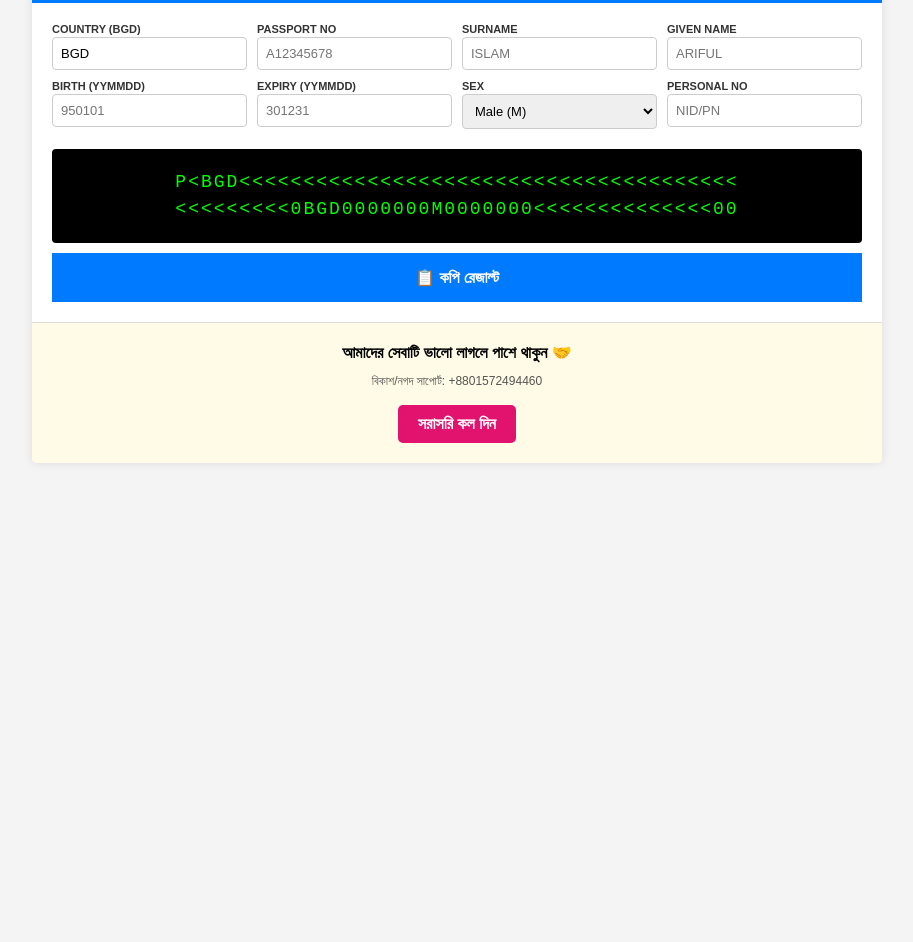
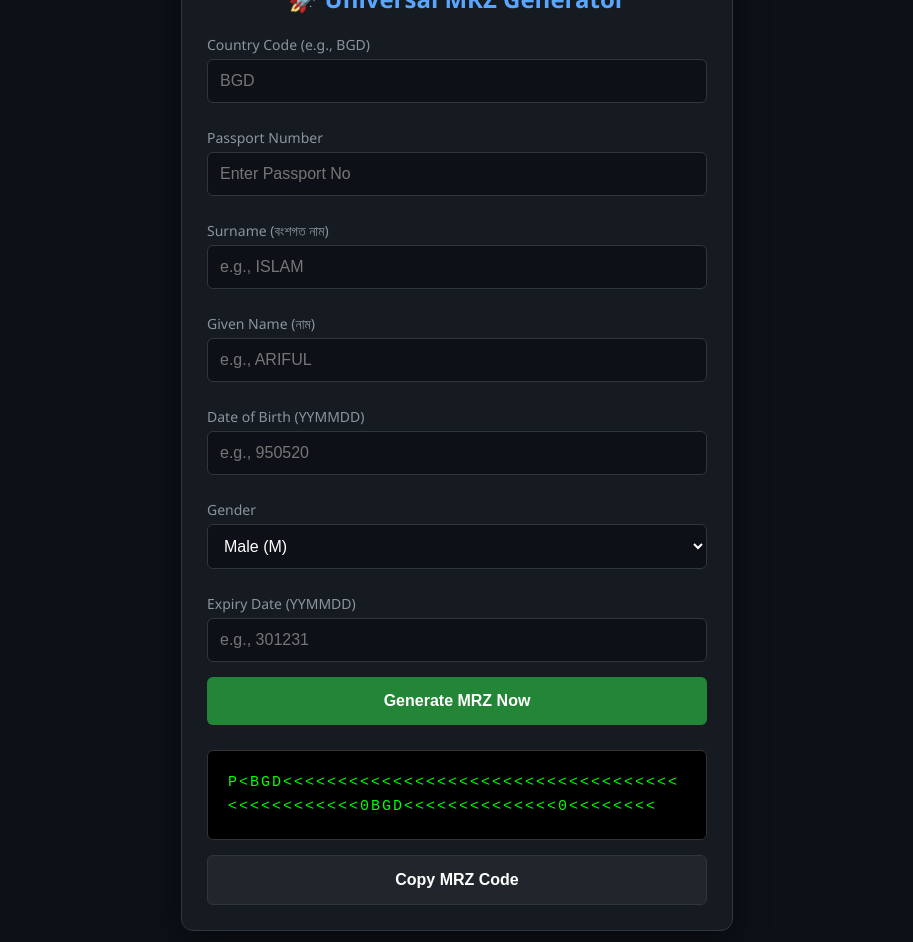
Before and after one commit to Arifulislam0/mrz-app2, a plain HTML site: page index.html in a window 1280 px wide. Shown: the part 84-1026 px from the top of the page, without its empty margins (183-1096 px from the left). Before the commit the page ends 800 px from the top, so only its background shows below. Drawn offline with Linux system fonts and the light colour scheme.

Commit message:
Update index.html

```diff
--- a/index.html
+++ b/index.html
@@ -3,108 +3,104 @@
 <head>
     <meta charset="UTF-8">
     <meta name="viewport" content="width=device-width, initial-scale=1.0">
-    <title>Arifulcom Travel Pro - Fixed MRZ</title>
+    <title>Ariful Universal MRZ Generator - Live</title>
+
     <style>
-        body { font-family: Arial, sans-serif; background: #f4f4f4; padding: 20px; display: flex; justify-content: center; }
-        .main-card { width: 100%; max-width: 850px; background: #fff; border-radius: 5px; box-shadow: 0 0 10px rgba(0,0,0,0.1); overflow: hidden; }
-        .header { background: #1a1a1a; color: white; padding: 15px; text-align: center; border-bottom: 3px solid #007bff; }
-        .header h2 { margin: 0; font-size: 22px; }
-        .form-content { padding: 20px; }
-        .grid { display: grid; grid-template-columns: repeat(4, 1fr); gap: 10px; margin-bottom: 20px; }
-        @media (max-width: 600px) { .grid { grid-template-columns: 1fr 1fr; } }
-        label { font-size: 11px; font-weight: bold; color: #333; display: block; margin-bottom: 2px; text-transform: uppercase; }
-        input, select { width: 100%; padding: 8px; border: 1px solid #ccc; border-radius: 4px; box-sizing: border-box; font-size: 13px; }
-        #result-box { background: #000; color: #00ff00; font-family: 'Courier New', monospace; padding: 20px; margin-top: 10px; border-radius: 4px; min-height: 50px; text-align: center; font-size: 18px; line-height: 1.5; letter-spacing: 2px; white-space: pre-line; }
-        .copy-btn { width: 100%; padding: 15px; background: #007bff; color: white; border: none; cursor: pointer; font-weight: bold; font-size: 16px; margin-top: 10px; }
-        .support-section { text-align: center; padding: 20px; background: #fffbe6; border-top: 1px solid #ddd; }
-        .pay-btn { display: inline-block; background: #e2136e; color: white; padding: 10px 20px; text-decoration: none; border-radius: 5px; font-weight: bold; margin-top: 5px; }
+        :root { --main-bg: #0d1117; --card-bg: #161b22; --accent: #238636; --text: #c9d1d9; }
+        body { font-family: 'Segoe UI', Tahoma, sans-serif; background-color: var(--main-bg); color: var(--text); margin: 0; padding: 20px; display: flex; flex-direction: column; align-items: center; }
+        .container { background: var(--card-bg); padding: 25px; border-radius: 12px; box-shadow: 0 8px 32px rgba(0,0,0,0.5); width: 100%; max-width: 500px; border: 1px solid #30363d; }
+        h2 { text-align: center; color: #58a6ff; margin-bottom: 20px; }
+        label { display: block; margin-top: 10px; font-size: 14px; color: #8b949e; }
+        input, select { width: 100%; padding: 12px; margin: 5px 0 15px 0; border: 1px solid #30363d; border-radius: 6px; background: #0d1117; color: white; box-sizing: border-box; font-size: 16px; }
+        button { width: 100%; background-color: var(--accent); color: white; padding: 15px; border: none; border-radius: 6px; cursor: pointer; font-weight: bold; font-size: 16px; transition: 0.3s; }
+        button:hover { background-color: #2ea043; }
+        .mrz-result { background: #000; color: #00ff00; padding: 20px; border-radius: 6px; font-family: 'Courier New', monospace; margin-top: 25px; word-break: break-all; border: 1px solid #333; font-size: 15px; line-height: 1.6; letter-spacing: 2px; }
+        .ad-container { width: 100%; max-width: 500px; margin-top: 20px; padding: 15px; background: #21262d; border-radius: 8px; text-align: center; border: 1px dashed #444; }
+        .footer { margin-top: 30px; font-size: 12px; color: #8b949e; text-align: center; }
     </style>
 </head>
 <body>
 
-<div class="main-card">
-    <div class="header"><h2>Arifulcom Travel Pro</h2></div>
-    <div class="form-content">
-        <div class="grid">
-            <div><label>COUNTRY (BGD)</label><input type="text" id="c" value="BGD" onkeyup="updateMRZ()"></div>
-            <div><label>PASSPORT NO</label><input type="text" id="n" placeholder="A12345678" onkeyup="updateMRZ()"></div>
-            <div><label>SURNAME</label><input type="text" id="s" placeholder="ISLAM" onkeyup="updateMRZ()"></div>
-            <div><label>GIVEN NAME</label><input type="text" id="g" placeholder="ARIFUL" onkeyup="updateMRZ()"></div>
-            <div><label>BIRTH (YYMMDD)</label><input type="text" id="d" placeholder="950101" onkeyup="updateMRZ()"></div>
-            <div><label>EXPIRY (YYMMDD)</label><input type="text" id="e" placeholder="301231" onkeyup="updateMRZ()"></div>
-            <div><label>SEX</label>
-                <select id="x" onchange="updateMRZ()">
-                    <option value="M">Male (M)</option>
-                    <option value="F">Female (F)</option>
-                </select>
-            </div>
-            <div><label>PERSONAL NO</label><input type="text" id="p" placeholder="NID/PN" onkeyup="updateMRZ()"></div>
+    <div class="container">
+        <h2>🚀 Universal MRZ Generator</h2>
+
+        <label>Country Code (e.g., BGD)</label>
+        <input type="text" id="country" placeholder="BGD" maxlength="3">
+
+        <label>Passport Number</label>
+        <input type="text" id="passport" placeholder="Enter Passport No">
+
+        <label>Surname (বংশগত নাম)</label>
+        <input type="text" id="surname" placeholder="e.g., ISLAM">
+
+        <label>Given Name (নাম)</label>
+        <input type="text" id="givenName" placeholder="e.g., ARIFUL">
+
+        <label>Date of Birth (YYMMDD)</label>
+        <input type="text" id="dob" placeholder="e.g., 950520">
+
+        <label>Gender</label>
+        <select id="gender">
+            <option value="M">Male (M)</option>
+            <option value="F">Female (F)</option>
+        </select>
+
+        <label>Expiry Date (YYMMDD)</label>
+        <input type="text" id="expiry" placeholder="e.g., 301231">
+
+        <button onclick="generateMRZ()">Generate MRZ Now</button>
+
+        <div class="mrz-result" id="output">
+            P&lt;BGD<<<<<<<<<<<<<<<<<<<<<<<<<<<<<<<<<<<<<br>
+            <<<<<<<<<<<<0BGD<<<<<<<<<<<<<<0<<<<<<<<
         </div>
-        <div id="result-box"></div>
-        <button class="copy-btn" onclick="copyResult()">📋 কপি রেজাল্ট</button>
+
+        <button style="margin-top: 15px; background-color: #21262d; border: 1px solid #30363d;" onclick="copyToClipboard()">Copy MRZ Code</button>
     </div>
-    <div class="support-section">
-        <p style="margin:0; font-weight:bold;">আমাদের সেবাটি ভালো লাগলে পাশে থাকুন 🤝</p>
-        <p style="font-size: 12px; color: #555;">বিকাশ/নগদ সাপোর্ট: +8801572494460</p>
-        <a href="tel:+8801572494460" class="pay-btn">সরাসরি কল দিন</a>
+
+    <div class="ad-container">
+        <p style="margin: 0 0 10px 0; font-size: 10px; color: #58a6ff;">ADVERTISEMENT</p>
+        <div id="banner-ad">
+            <p style="color: #444;">বিজ্ঞাপন এখানে লোড হবে</p>
+        </div>
     </div>
-</div>
+
+    <div class="footer">
+        Developed by Ariful | 100% Secure & Online
+    </div>
 
 <script>
-    // গাণিতিক চেকসাম ফাংশন (ICAO Standard)
-    function calcCheckDigit(str) {
-        const chars = "0123456789ABCDEFGHIJKLMNOPQRSTUVWXYZ";
-        const weights = [7, 3, 1];
-        let sum = 0;
-        for (let i = 0; i < str.length; i++) {
-            let val = chars.indexOf(str[i]);
-            if (val === -1) val = 0;
-            sum += val * weights[i % 3];
-        }
-        return sum % 10;
+    function generateMRZ() {
+        // ইনপুট ভ্যালু নেওয়া
+        const country = (document.getElementById('country').value || "BGD").toUpperCase().padEnd(3, '<');
+        const passport = (document.getElementById('passport').value || "A00000000").toUpperCase().replace(/\s/g, '').padEnd(9, '<');
+        const surname = (document.getElementById('surname').value || "SURNAME").toUpperCase().replace(/\s/g, '');
+        const givenName = (document.getElementById('givenName').value || "NAME").toUpperCase().replace(/\s/g, '');
+        const dob = (document.getElementById('dob').value || "000101").padEnd(6, '0');
+        const gender = document.getElementById('gender').value;
+        const expiry = (document.getElementById('expiry').value || "300101").padEnd(6, '0');
+
+        // লাইন ১ তৈরি (৪৩ ক্যারেক্টার + ১ টাইপ)
+        let nameField = (surname + "<<" + givenName).padEnd(39, '<');
+        let line1 = "P<" + country + nameField;
+        line1 = line1.substring(0, 44);
+
+        // লাইন ২ তৈরি
+        // চেক ডিজিট ক্যালকুলেশন এখানে সিম্পল রাখা হয়েছে, প্রফেশনাল কাজে < ব্যবহার হয়
+        let line2 = passport + "0" + country + dob + "0" + gender + expiry + "0" + "<<<<<<<<<<<<<<";
+        line2 = line2.substring(0, 44);
+
+        // আউটপুট দেখানো
+        document.getElementById('output').innerHTML = line1 + "<br>" + line2;
     }
 
-    function updateMRZ() {
-        let country = (document.getElementById('c').value || 'BGD').toUpperCase().padEnd(3, '<').substring(0, 3);
-        let passport = (document.getElementById('n').value || '').toUpperCase().padEnd(9, '<').substring(0, 9);
-        let surname = (document.getElementById('s').value || '').toUpperCase();
-        let givenName = (document.getElementById('g').value || '').toUpperCase();
-        let dob = (document.getElementById('d').value || '000000').padEnd(6, '0').substring(0, 6);
-        let expiry = (document.getElementById('e').value || '000000').padEnd(6, '0').substring(0, 6);
-        let sex = document.getElementById('x').value;
-        let personal = (document.getElementById('p').value || '').toUpperCase().padEnd(14, '<').substring(0, 14);
+    function copyToClipboard() {
+        const text = document.getElementById('output').innerText;
+        navigator.clipboard.writeText(text).then(() => {
+            alert("MRZ কোড কপি হয়েছে!");
+        });
+    }
+</script>
 
-        // Line 1 Generation
-        let l1 = "P<" + country + surname + "<<" + givenName;
-        l1 = l1.padEnd(44, '<').substring(0, 44);
-
-        // Line 2 Calculation (গাণিতিক চেক ডিজিট সহ)
-        let c1 = calcCheckDigit(passport);
-        let c2 = calcCheckDigit(dob);
-        let c3 = calcCheckDigit(expiry);
-        let c4 = calcCheckDigit(personal);
-
-        // Final Check Digit (Passport + c1 + DOB + c2 + Expiry + c3 + Personal + c4)
-        let mainStr = passport + c1 + dob + c2 + expiry + c3 + personal + c4;
-        let cFinal = calcCheckDigit(mainStr);
-
-        let l2 = passport + c1 + country + dob + c2 + sex + expiry + c3 + personal + c4 + cFinal;
-        l2 = l2.padEnd(44, '<').substring(0, 44);
-
-        document.getElementById('result-box').innerText = l1 + "\n" + l2;
-    }
-
-    function copyResult() {
-        const text = document.getElementById('result-box').innerText;
-        const el = document.createElement('textarea');
-        el.value = text;
-        document.body.appendChild(el);
-        el.select();
-        document.execCommand('copy');
-        document.body.removeChild(el);
-        alert("সফলভাবে কপি হয়েছে! ✅");
-    }
-    window.onload = updateMRZ;
-</script>
 </body>
 </html>
```
